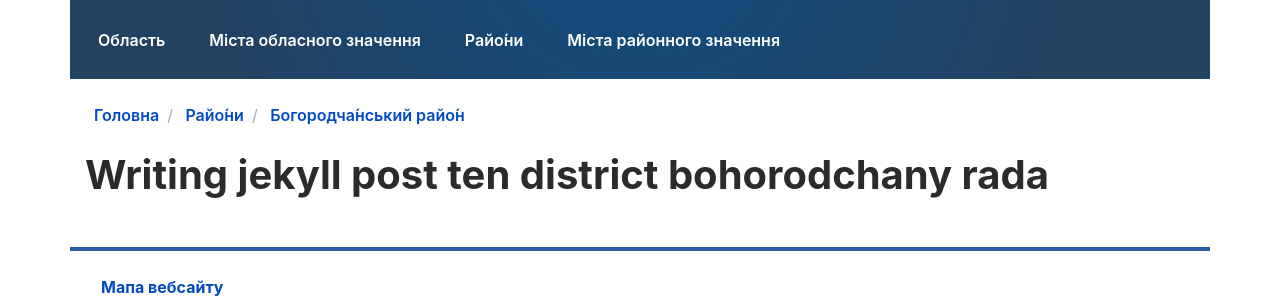
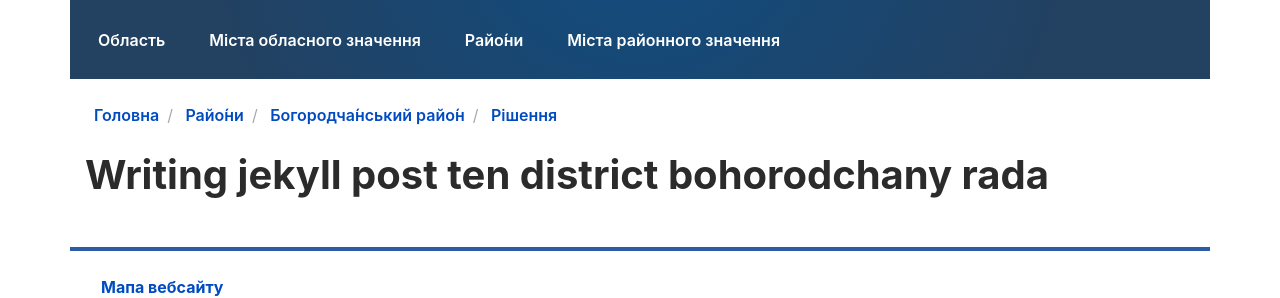
Before and after one commit to typo3uk/typo3uk.github.io, a Jekyll site: the page built from district/bohorodchany/decisions/_posts/2020-05-10-decisions-writing-jekyll-decisions-ten.md, in a window 1280 px wide. Shown: the part 281-579 px from the top of the page. Built offline with Jekyll 4.4.1, drawn with Linux system fonts in a browser that asks for light colours; comment, search, counter and statistics services are not loaded.

Commit message:
Change #549

```diff
--- a/district/bohorodchany/decisions/index.html
+++ b/district/bohorodchany/decisions/index.html
@@ -1,7 +1,6 @@
-
 ---
 layout: decisions
-title: Офіційні новини Богородчанської районної ради
+title: Офіційні рішення Богородчанської районної ради
 navtitle:
 subtitle:
 description:
@@ -9,7 +8,7 @@
   enabled: true
   category: bohorodchany
   sort_field: 'date'
-breadcrumb: Новини
+breadcrumb: Рішення
 ---
 
 {%- for decision in site.categories.bohorodchany.decisions limit:3 -%}
--- a/district/bohorodchany/news/index.html
+++ b/district/bohorodchany/news/index.html
@@ -10,4 +10,5 @@
   sort_field: 'date'
 breadcrumb: Новини
 ---
+
 {% include news-list.html cat=page.pagination.category %}
```
